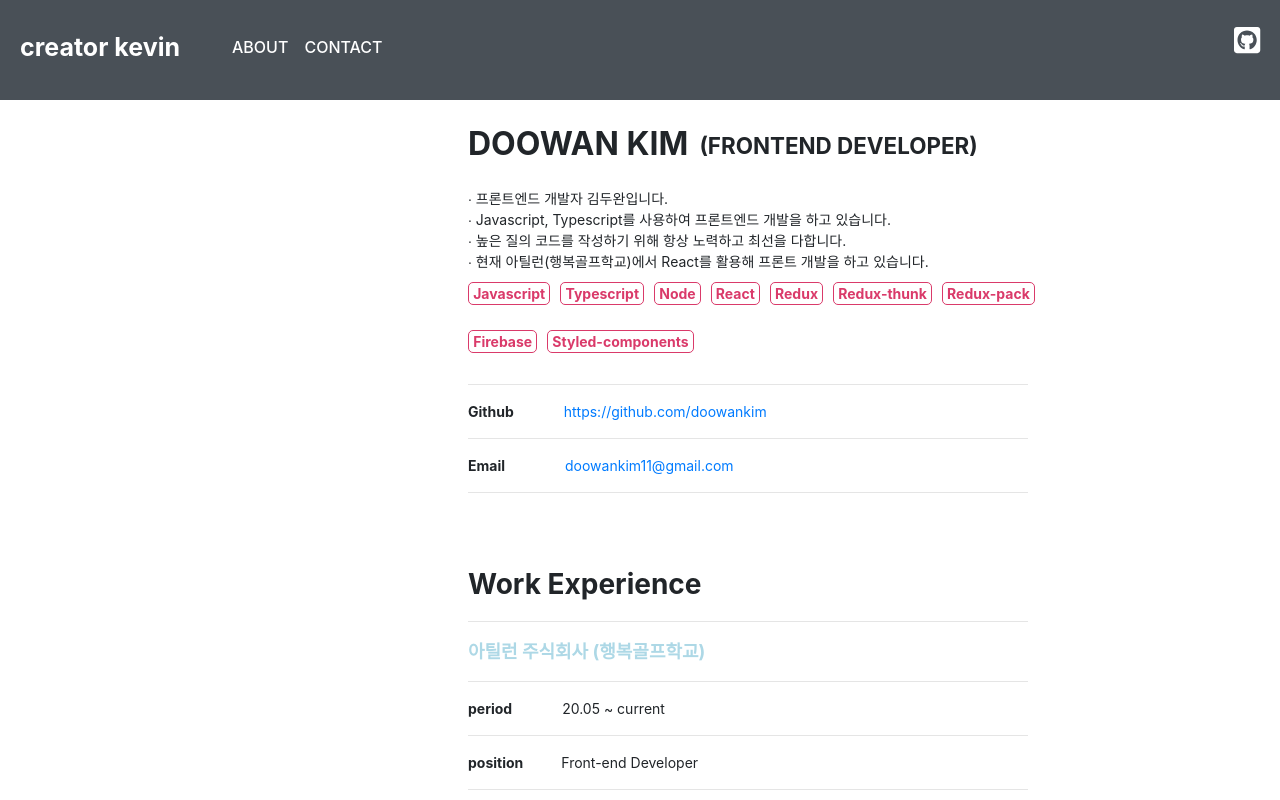
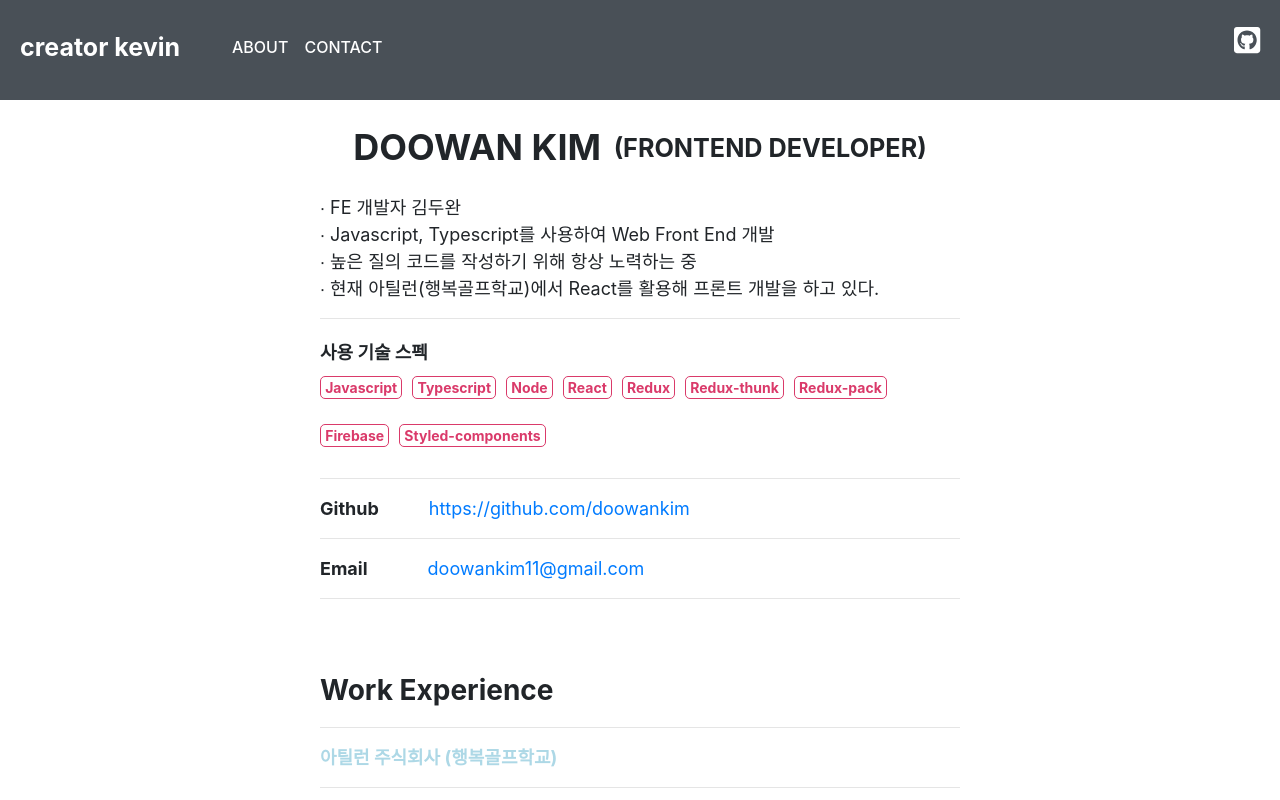
Before and after one commit to doowankim/react-portfolio, a React (Create React App) app: page /about in a window 1280 px wide. Shown: the top 800 px of the page. Built offline with nearby package versions, Linux system fonts and the light colour scheme.

Commit message:
something edit

```diff
--- a/src/components/Header/styles.tsx
+++ b/src/components/Header/styles.tsx
@@ -12,7 +12,7 @@ export const Container = styled.div`
 export const Wrapper = styled.div`
   display: flex;
   justify-content: center;
-  line-height: 95px;
+  line-height: 9.5em;
 `;
 
 export const Logo = styled.div`
--- a/src/containers/About/index.tsx
+++ b/src/containers/About/index.tsx
@@ -11,18 +11,20 @@ const About = () => {
           <Styled.MainSubTitle>(FRONTEND DEVELOPER)</Styled.MainSubTitle>
         </Styled.MainTitle>
         <Styled.IntroBox>
-          <Styled.Intro>∙ 프론트엔드 개발자 김두완입니다.</Styled.Intro>
+          <Styled.Intro>∙ FE 개발자 김두완</Styled.Intro>
           <Styled.Intro>
-            ∙ Javascript, Typescript를 사용하여 프론트엔드 개발을 하고 있습니다.
+            ∙ Javascript, Typescript를 사용하여 Web Front End 개발
           </Styled.Intro>
           <Styled.Intro>
-            ∙ 높은 질의 코드를 작성하기 위해 항상 노력하고 최선을 다합니다.
+            ∙ 높은 질의 코드를 작성하기 위해 항상 노력하는 중
           </Styled.Intro>
           <Styled.Intro>
             ∙ 현재 아틸런(행복골프학교)에서 React를 활용해 프론트 개발을 하고
-            있습니다.
+            있다.
           </Styled.Intro>
-          <div>
+          <Styled.FlexboxWrapper>
+            <hr />
+            <Styled.UseSkill>사용 기술 스펙</Styled.UseSkill>
             <Styled.FlexBox>
               <SkillTabBox body="Javascript" />
               <SkillTabBox body="Typescript" />
@@ -36,7 +38,7 @@ const About = () => {
               <SkillTabBox body="Firebase" />
               <SkillTabBox body="Styled-components" />
             </Styled.FlexBox>
-          </div>
+          </Styled.FlexboxWrapper>
           <hr />
           <Styled.LinkBox>
             <Styled.SmallTitle>Github</Styled.SmallTitle>
--- a/src/containers/About/styles.tsx
+++ b/src/containers/About/styles.tsx
@@ -2,9 +2,9 @@ import styled from "styled-components";
 
 export const Container = styled.div`
   position: relative;
-  width: 60em;
+  max-width: 68em;
   height: 100%;
-  left: 35%;
+  margin: auto;
 `;
 
 export const Wrapper = styled.div`
@@ -13,8 +13,9 @@ export const Wrapper = styled.div`
 
 export const MainTitle = styled.div`
   display: flex;
-  font-size: 3.2em;
+  font-size: 3.6em;
   font-weight: bold;
+  justify-content: center;
 `;
 
 export const MainSubTitle = styled.div`
@@ -28,7 +29,15 @@ export const IntroBox = styled.div`
 `;
 
 export const Intro = styled.div`
-  font-size: 1.4em;
+  font-size: 1.8em;
+`;
+
+export const FlexboxWrapper = styled.div``;
+
+export const UseSkill = styled.div`
+  margin-top: 20px;
+  font-size: 1.8em;
+  font-weight: bold;
 `;
 
 export const FlexBox = styled.div`
@@ -86,17 +95,17 @@ export const LinkBox = styled.div`
 
 export const SmallTitle = styled.div`
   font-weight: bold;
-  font-size: 1.4em;
+  font-size: 1.8em;
 `;
 
 export const GitHubAddress = styled.div`
   margin-left: 50px;
-  font-size: 1.4em;
+  font-size: 1.8em;
 `;
 
 export const EmailAddress = styled.div`
   margin-left: 60px;
-  font-size: 1.4em;
+  font-size: 1.8em;
 `;
 
 export const SecondTitle = styled.div`
@@ -113,12 +122,12 @@ export const CompanyName = styled.div`
 
 export const PeriodDescription = styled.div`
   margin-left: 50px;
-  font-size: 1.4em;
+  font-size: 1.8em;
 `;
 
 export const PositionDescription = styled.div`
   margin-left: 38px;
-  font-size: 1.4em;
+  font-size: 1.8em;
 `;
 
 export const SmallTitleBox = styled.div`
@@ -126,5 +135,5 @@ export const SmallTitleBox = styled.div`
 `;
 
 export const DetailDescription = styled.div`
-  font-size: 1.4em;
+  font-size: 1.8em;
 `;
```
